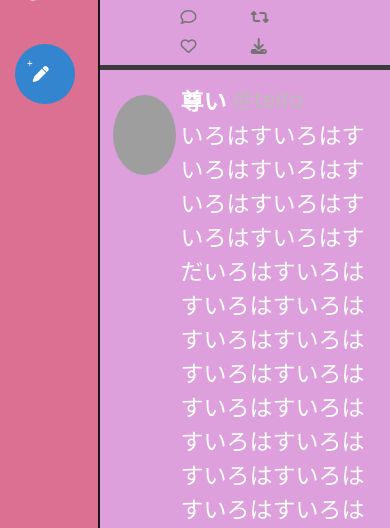
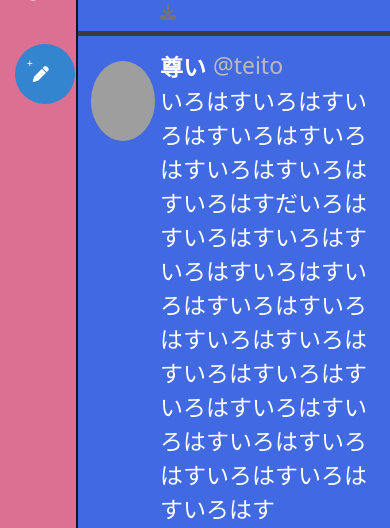
Before and after one commit to shian420/chat-project, a PHP site: page / in a window 390 px wide. Shown: the part 431-959 px from the top of the page. Run offline with PHP 8.4, Linux system fonts and the light colour scheme; some libraries are stand-ins or nearby versions; grey boxes are pictures that could not be loaded.

Commit message:
viewport追加nav幅変更

```diff
--- a/index.html
+++ b/index.html
@@ -3,6 +3,7 @@
 <meta charset="utf-8">
 <head>
 <title>配置テスト</title>
+<meta name=”viewport” content=”width=device-width,initial-scale=1.0″>
 <link rel="stylesheet" href="styleseet.css">
 <link href="https://use.fontawesome.com/releases/v5.6.1/css/all.css" rel="stylesheet">
 <script src="https://kit.fontawesome.com/a1bcc1e98a.js" crossorigin="anonymous"></script>
--- a/styleseet.css
+++ b/styleseet.css
@@ -1,3 +1,4 @@
+@charset "UTF-8";
 html, body, div, span, object, iframe,
 h1, h2, h3, h4, h5, h6, p, blockquote, pre,
 abbr, address, cite, code,
@@ -586,9 +587,10 @@ form .tweet-textbox textarea {
   }
 }
 
-@media (max-width: 1100px) {
+/*タブレット用CSS*/
+@media (max-width: 1024px) {
   .side-nav {
-    width: 140px;
+    width: 100px;
     max-height: 100vh;
     background-color: palevioletred;
   }
@@ -604,7 +606,6 @@ form .tweet-textbox textarea {
     width: 100%;
     height: calc(100vh - 32px);
     padding-right: 16px;
-    background-color: plum;
     border-bottom: solid 2px #eeff00;
   }
   .main-scroll {
@@ -753,7 +754,10 @@ form .tweet-textbox textarea {
   }
 }
 
-@media (max-width: 900px) {
+@media (max-width: 800px) {
+  main {
+    background-color: royalblue;
+  }
   .xx {
     margin-right: 0;
   }
@@ -768,9 +772,6 @@ form .tweet-textbox textarea {
   }
   .timeline-flex i {
     margin-right: 70px;
-  }
-  .tweet-image {
-    height: 450px;
   }
 }
 
@@ -803,7 +804,6 @@ form .tweet-textbox textarea {
     display: inline-block;
     width: 130px;
     height: 35px;
-    float: right;
     margin: 10px 25px 0px 10px;
   }
   .modal-bottom button {
--- a/styleseet.scss
+++ b/styleseet.scss
@@ -586,9 +586,10 @@ form .tweet-textbox textarea {
   }
 }
 
-@media (max-width: 1100px) {
+/*タブレット用CSS*/
+@media (max-width: 1024px) {
   .side-nav{
-    width: 140px;
+    width: 100px;
     max-height: 100vh;
     background-color: palevioletred;
     li{
@@ -604,7 +605,6 @@ form .tweet-textbox textarea {
     width: 100%;
     height: calc(100vh - 32px);
     padding-right: 16px;
-    background-color: plum;
     border-bottom: solid 2px rgb(238, 255, 0);
   }
   .main-scroll{
@@ -765,7 +765,11 @@ form .tweet-textbox textarea {
     width: 100%;
   }
 }
-@media (max-width: 900px){
+
+@media(max-width: 800px){
+  main{
+    background-color: royalblue;
+  }
   .xx{
     margin-right: 0;
   }
@@ -781,10 +785,6 @@ form .tweet-textbox textarea {
       margin-right: 70px;
     }
   }
-  .tweet-image{
-    height: 450px;
-  }
-
 }
 
 
@@ -817,7 +817,6 @@ form .tweet-textbox textarea {
     display: inline-block;
     width: 130px;
     height: 35px;
-    float: right;
     margin: 10px 25px 0px 10px;
   }
   .modal-bottom button {
```
Also changed, not shown: 2 other files.
